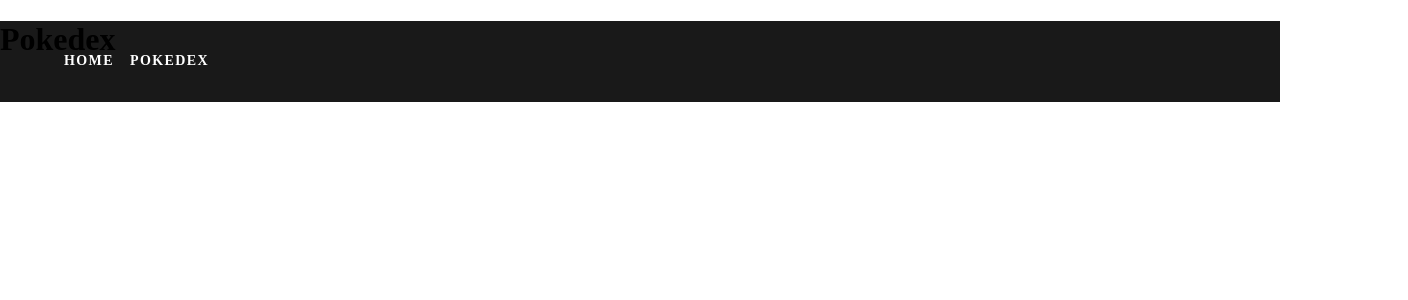
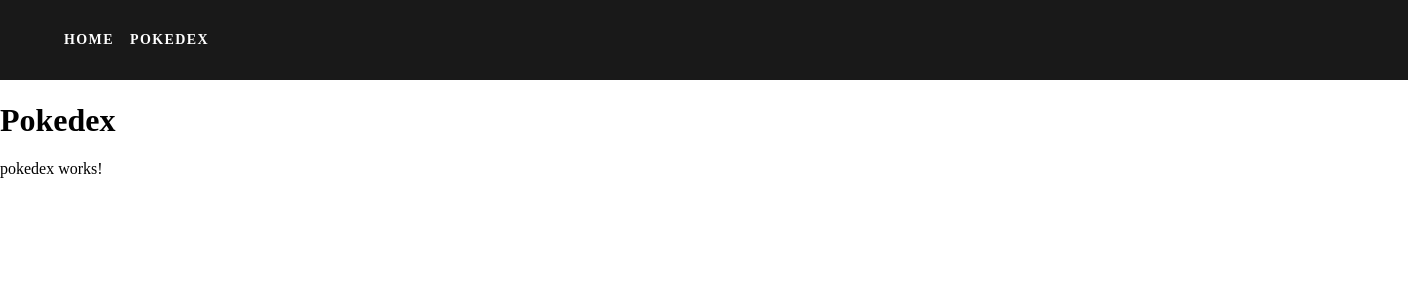
Before and after one commit to rymanacevedo/pokedex, an Angular app: page /pokedex in a window 1280 px wide. Before the commit this address led to /. Shown: the top 300 px of the page, 1408 px wide, since content can reach past the window. Built offline with nearby package versions, Linux system fonts and the light colour scheme.

Commit message:
modified nav

```diff
--- a/src/app/app-routing.module.ts
+++ b/src/app/app-routing.module.ts
@@ -1,10 +1,12 @@
+import { PokedexComponent } from './pokedex/pokedex.component';
 import { DashboardComponent } from './dashboard/dashboard.component';
 import { NgModule } from '@angular/core';
 import { RouterModule, Routes } from '@angular/router';
 
 const routes: Routes = [
   { path: '', redirectTo: '/dashboard', pathMatch: 'full' },
-  { path: 'dashboard', component: DashboardComponent }
+  { path: 'dashboard', component: DashboardComponent },
+  { path: 'pokedex', component: PokedexComponent}
 ];
 
 @NgModule({
--- a/src/app/app.component.html
+++ b/src/app/app.component.html
@@ -1,3 +1,3 @@
-<app-nav></app-nav>
-<h1>Pokedex</h1>
+<app-nav class="db bg-black-90  w-100 ph3 pv3 pv4-ns ph4-m ph5-l"></app-nav>
+<h1>{{title}}</h1>
 <router-outlet></router-outlet>
--- a/src/app/app.component.ts
+++ b/src/app/app.component.ts
@@ -6,5 +6,5 @@
   styleUrls: ['./app.component.css']
 })
 export class AppComponent {
-  title = 'pokedex';
+  title = 'Pokedex';
 }
--- a/src/app/app.module.ts
+++ b/src/app/app.module.ts
@@ -5,12 +5,14 @@
 import { AppComponent } from './app.component';
 import { NavComponent } from './nav/nav.component';
 import { DashboardComponent } from './dashboard/dashboard.component';
+import { PokedexComponent } from './pokedex/pokedex.component';
 
 @NgModule({
   declarations: [
     AppComponent,
     NavComponent,
-    DashboardComponent
+    DashboardComponent,
+    PokedexComponent
   ],
   imports: [
     BrowserModule,
--- a/src/app/nav/nav.component.html
+++ b/src/app/nav/nav.component.html
@@ -1,6 +1,4 @@
-<header class="bg-black-90 fixed w-100 ph3 pv3 pv4-ns ph4-m ph5-l">
-  <nav class="f6 fw6 ttu tracked">
-    <a class="link dim white dib mr3" routerLink="/dashboard" title="Home">Home</a>
-    <a class="link dim white dib mr3" href="#" title="About">Pokedex</a>
-  </nav>
-</header>
+<nav class="f6 fw6 ttu tracked">
+  <a class="link dim white dib mr3" routerLink="/dashboard" title="Home">Home</a>
+  <a class="link dim white dib mr3" routerLink="/pokedex" title="About">Pokedex</a>
+</nav>
--- /dev/null
+++ b/src/app/pokedex/pokedex.component.html
@@ -0,0 +1 @@
+<p>pokedex works!</p>
--- /dev/null
+++ b/src/app/pokedex/pokedex.component.ts
@@ -0,0 +1,15 @@
+import { Component, OnInit } from '@angular/core';
+
+@Component({
+  selector: 'app-pokedex',
+  templateUrl: './pokedex.component.html',
+  styleUrls: ['./pokedex.component.css']
+})
+export class PokedexComponent implements OnInit {
+
+  constructor() { }
+
+  ngOnInit(): void {
+  }
+
+}
```
Also changed, not shown: src/app/pokedex/pokedex.component.css (added), 1 other file (tests, documents, lock files or other folders).
